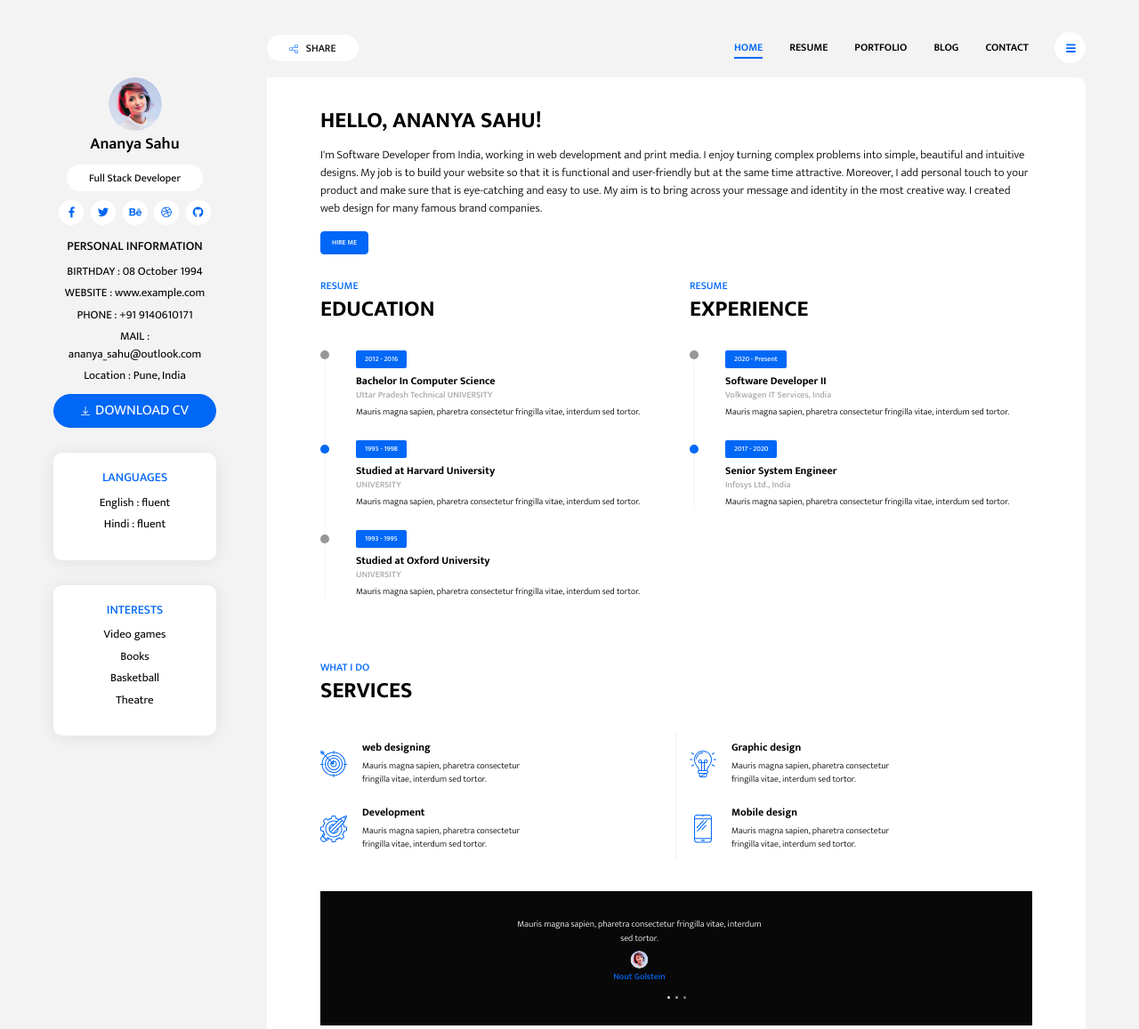
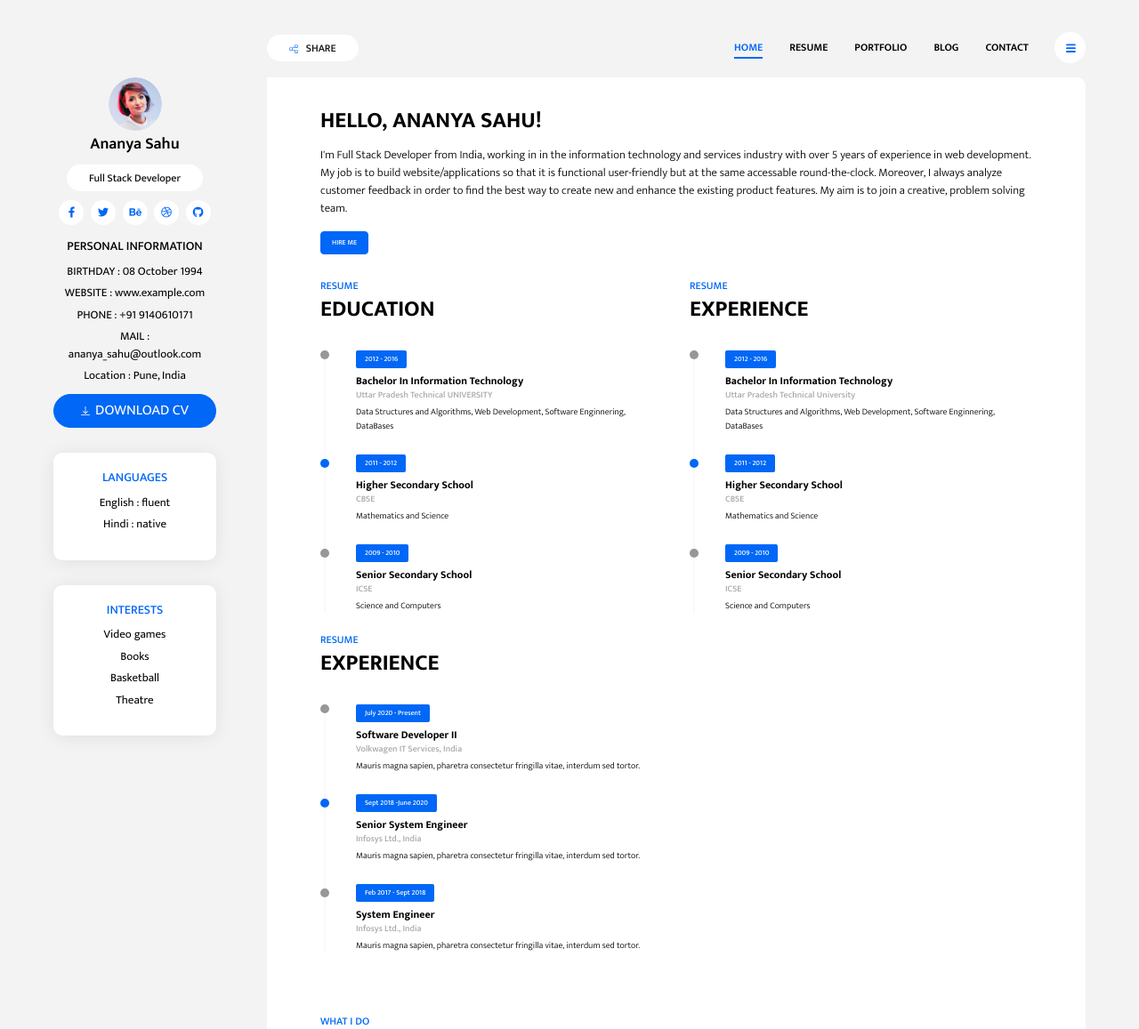
Before and after one commit to NiranjanKumbhar/AnnaPortfolio, a website: page index.html in a window 1280 px wide. Shown: the top 1157 px of the page at 89% size. Drawn offline with Linux system fonts and the light colour scheme.

Commit message:
Updating personal info and education

```diff
--- a/index.html
+++ b/index.html
@@ -58,7 +58,7 @@
                     <div class="widget-content">
                         <h5 class="widget-title card-title">LANGUAGES</h5>
                         <p>English : fluent</p>
-                        <p>Hindi : fluent</p>
+                        <p>Hindi   : native</p>
                     </div>
                 </div>
             </div>
@@ -77,12 +77,12 @@
         <main>
             <section class="intro-section">
                 <h2 class="section-title">Hello, Ananya Sahu!</h2>
-                <p>I'm Software Developer from India, working in web development and print
-                    media. I enjoy turning complex problems into simple, beautiful and intuitive designs. My job is to
-                    build your website so that it is functional and user-friendly but at the same time attractive.
-                    Moreover, I add personal touch to your product and make sure that is eye-catching and easy to use.
-                    My aim is to bring across your message and identity in the most creative way. I created web design
-                    for many famous brand companies.</p>
+                <p>I'm Full Stack Developer from India, working in in the information technology and services industry with over 5 years
+                    of experience in web development. My job is to build website/applications so that it is functional
+                     user-friendly but at the same accessable round-the-clock.
+                    Moreover, I always analyze customer feedback in order to find the best way to create new and enhance
+                    the existing product features.
+                    My aim is to join a creative, problem solving team.</p>
                 <a href="#!" class="btn btn-primary btn-hire-me">HIRE ME</a>
             </section>
             <section class="resume-section">
@@ -93,26 +93,23 @@
                         <ul class="time-line">
                             <li class="time-line-item">
                                 <span class="badge badge-primary">2012 - 2016</span>
-                                <h6 class="time-line-item-title">Bachelor In Computer Science</h6>
+                                <h6 class="time-line-item-title">Bachelor In Information Technology</h6>
                                 <p class="time-line-item-subtitle">Uttar Pradesh Technical UNIVERSITY</p>
-                                <p class="time-line-item-content">Mauris magna sapien, pharetra consectetur fringilla
-                                    vitae, interdum sed tortor.</p>
-                            </li>
-                            <li class="time-line-item">
-                                <span class="badge badge-primary">1995 - 1998</span>
-                                <h6 class="time-line-item-title">Studied at Harvard University</h6>
-                                <p class="time-line-item-subtitle">UNIVERSITY</p>
-                                <p class="time-line-item-content">Mauris magna sapien, pharetra consectetur fringilla
-                                    vitae, interdum sed tortor.
+                                <p class="time-line-item-content">Data Structures and Algorithms, Web Development,
+                                    Software Enginnering, DataBases
                                 </p>
                             </li>
                             <li class="time-line-item">
-                                <span class="badge badge-primary">1993 - 1995</span>
-                                <h6 class="time-line-item-title">Studied at Oxford University</h6>
-                                <p class="time-line-item-subtitle">UNIVERSITY</p>
-                                <p class="time-line-item-content">Mauris magna sapien, pharetra consectetur fringilla
-                                    vitae, interdum sed tortor.
-                                </p>
+                                <span class="badge badge-primary">2011 - 2012</span>
+                                <h6 class="time-line-item-title">Higher Secondary School</h6>
+                                <p class="time-line-item-subtitle">CBSE</p>
+                                <p class="time-line-item-content">Mathematics and Science</p>
+                            </li>
+                            <li class="time-line-item">
+                                <span class="badge badge-primary">2009 - 2010</span>
+                                <h6 class="time-line-item-title">Senior Secondary School</h6>
+                                <p class="time-line-item-subtitle">ICSE</p>
+                                <p class="time-line-item-content">Science and Computers</p>
                             </li>
                         </ul>
                     </div>
@@ -121,7 +118,33 @@
                         <h2 class="section-title">Experience</h2>
                         <ul class="time-line">
                             <li class="time-line-item">
-                                <span class="badge badge-primary">2020 - Present</span>
+                                <span class="badge badge-primary">2012 - 2016</span>
+                                <h6 class="time-line-item-title">Bachelor In Information Technology</h6>
+                                <p class="time-line-item-subtitle">Uttar Pradesh Technical University</p>
+                                <p class="time-line-item-content">Data Structures and Algorithms, Web Development,
+                                    Software Enginnering, DataBases
+                                </p>
+                            </li>
+                            <li class="time-line-item">
+                                <span class="badge badge-primary">2011 - 2012</span>
+                                <h6 class="time-line-item-title">Higher Secondary School</h6>
+                                <p class="time-line-item-subtitle">CBSE</p>
+                                <p class="time-line-item-content">Mathematics and Science</p>
+                            </li>
+                            <li class="time-line-item">
+                                <span class="badge badge-primary">2009 - 2010</span>
+                                <h6 class="time-line-item-title">Senior Secondary School</h6>
+                                <p class="time-line-item-subtitle">ICSE</p>
+                                <p class="time-line-item-content">Science and Computers</p>
+                            </li>
+                        </ul>
+                    </div>
+                    <div class="col-lg-6">
+                        <h6 class="section-subtitle">RESUME</h6>
+                        <h2 class="section-title">Experience</h2>
+                        <ul class="time-line">
+                            <li class="time-line-item">
+                                <span class="badge badge-primary">July 2020 - Present</span>
                                 <h6 class="time-line-item-title">Software Developer II</h6>
                                 <p class="time-line-item-subtitle">Volkwagen IT Services, India</p>
                                 <p class="time-line-item-content">Mauris magna sapien, pharetra consectetur fringilla
@@ -129,7 +152,7 @@
                                     tortor.</p>
                             </li>
                             <li class="time-line-item">
-                                <span class="badge badge-primary">2017 - 2020</span>
+                                <span class="badge badge-primary">Sept 2018 -June 2020</span>
                                 <h6 class="time-line-item-title">Senior System Engineer</h6>
                                 <p class="time-line-item-subtitle">Infosys Ltd., India</p>
                                 <p class="time-line-item-content">Mauris magna sapien, pharetra consectetur fringilla
@@ -137,7 +160,15 @@
                                     tortor.
                                 </p>
                             </li>
-
+                            <li class="time-line-item">
+                                <span class="badge badge-primary">Feb 2017 - Sept 2018</span>
+                                <h6 class="time-line-item-title">System Engineer</h6>
+                                <p class="time-line-item-subtitle">Infosys Ltd., India</p>
+                                <p class="time-line-item-content">Mauris magna sapien, pharetra consectetur fringilla
+                                    vitae, interdum sed
+                                    tortor.
+                                </p>
+                            </li>
                         </ul>
                     </div>
                 </div>
```
Also changed, not shown: blog.html (+7 -7 lines), contact.html (+5 -5 lines), portfolio.html (+5 -5 lines), resume.html (+25 -28 lines).
